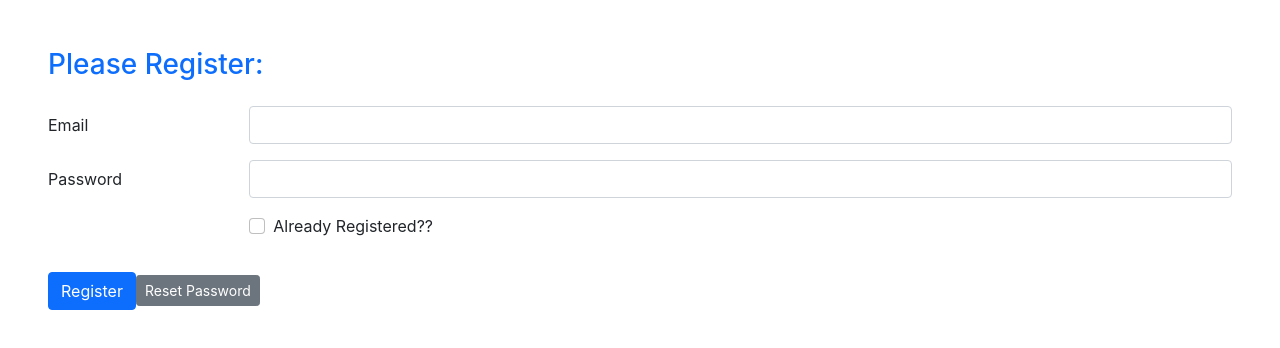
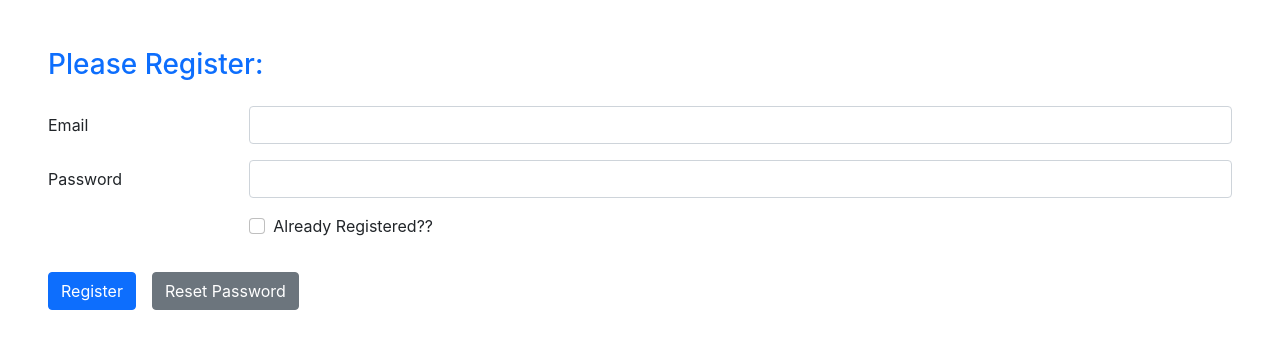
Before and after one commit to emonShimoul/react-firebase-auth, a React (Create React App) app: page / in a window 1280 px wide. Shown: the top 348 px of the page. Built offline with nearby package versions, Linux system fonts and the light colour scheme; no server answers.

Commit message:
changed btn style

```diff
--- a/src/App.js
+++ b/src/App.js
@@ -109,7 +109,7 @@ function App() {
         <button type="submit" className="btn btn-primary">
           {isLogin ? 'Login' : 'Register'}
         </button>
-        <button type='button' onClick={handleResetPassword} className="btn btn-secondary btn-sm">Reset Password</button>
+        <button type='button' onClick={handleResetPassword} className="btn btn-secondary ms-3">Reset Password</button>
       </form>
     </div>
   );
```
